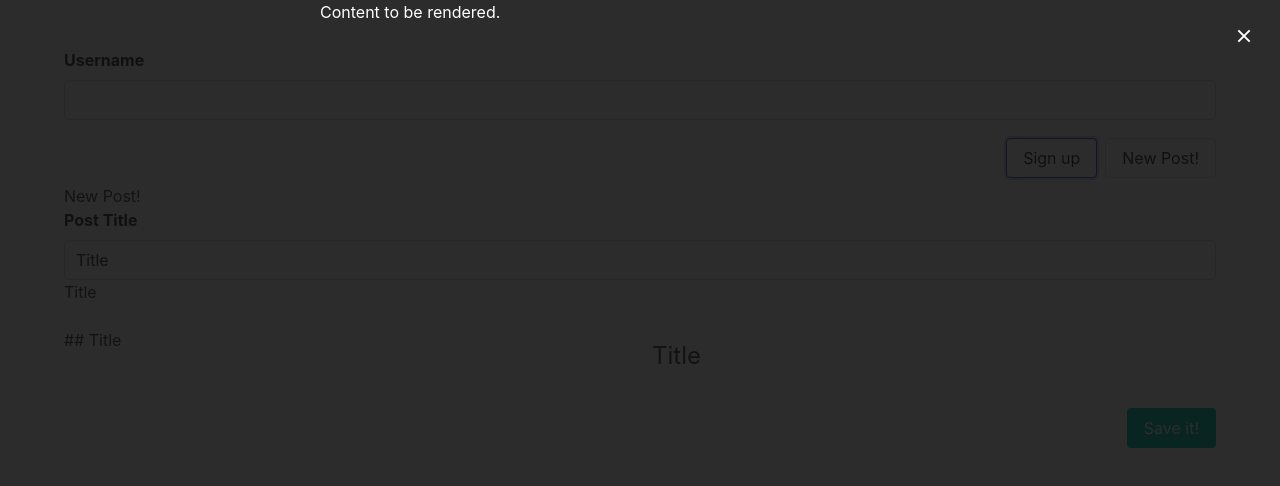
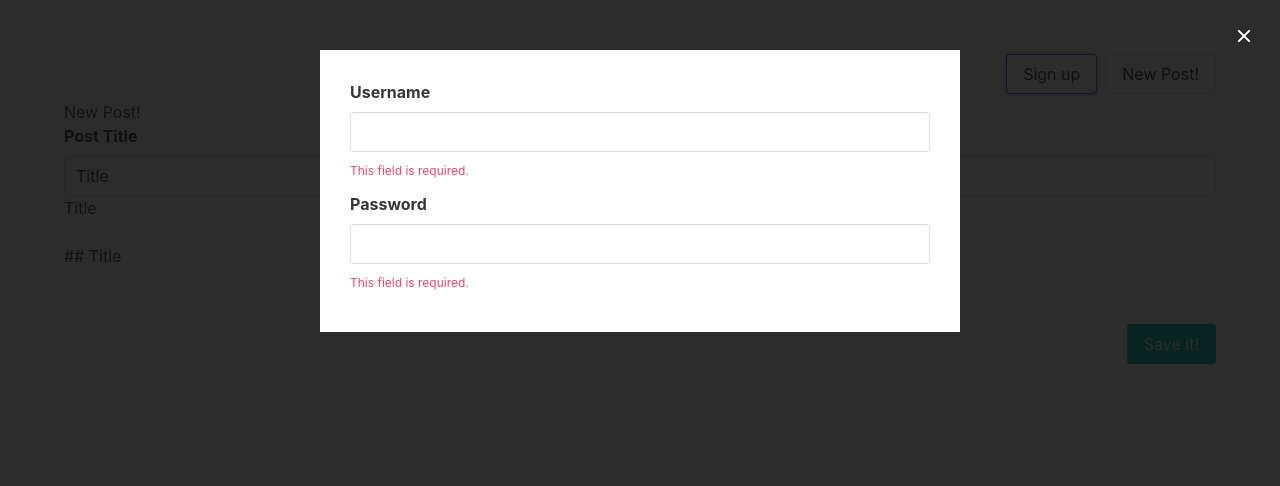
Before and after one commit to loo-kuhs/my-bloggin-app, a Vue app: page /posts/new in a window 1280 px wide. Both pictures are taken after a click on the button "Sign up". Shown: the top 486 px of the page. Built offline with nearby package versions, Linux system fonts and the light colour scheme.

Commit message:
Added validation and linking of form inputs

```diff
--- a/src/App.vue
+++ b/src/App.vue
@@ -1,8 +1,7 @@
 <script lang="ts" setup>
-import { computed, ref } from "@vue/reactivity";
+import { computed } from "@vue/reactivity";
 import { useModal } from "./composables/modal";
 import Navbar from "./components/Navbar.vue";
-import FormInput from "./components/FormInput.vue";
 
 const modal = useModal();
 
@@ -11,8 +10,6 @@ const modalStyle = computed(() => {
     display: modal.show.value ? "block" : "none",
   };
 });
-
-const username = ref("");
 </script>
 
 <template>
@@ -27,10 +24,8 @@ const username = ref("");
 
   <div class="section">
     <div class="container">
-      <FormInput name="Username" v-model="username" />
       <Navbar />
       <RouterView />
-      {{ username }}
     </div>
   </div>
 </template>
--- a/src/components/FormInput.vue
+++ b/src/components/FormInput.vue
@@ -1,7 +1,10 @@
 <script lang="ts" setup>
+import { Status } from "../validation";
+
 defineProps<{
   name: string;
   modelValue: string;
+  status: Status;
 }>();
 
 const emit = defineEmits<{
@@ -25,5 +28,9 @@ function handleInput(e: Event) {
         @input="handleInput"
       />
     </div>
+
+    <p class="is-danger help" v-if="!status.valid">
+      {{ status.message }}
+    </p>
   </div>
 </template>
--- a/src/components/Navbar.vue
+++ b/src/components/Navbar.vue
@@ -1,5 +1,6 @@
 <script lang="ts" setup>
 import { useModal } from "../composables/modal";
+import SignupForm from "./SignupForm.vue";
 
 const modal = useModal();
 </script>
@@ -14,5 +15,7 @@ const modal = useModal();
     </div>
   </div>
 
-  <Teleport to="#modal"> Content to be rendered. </Teleport>
+  <Teleport to="#modal">
+    <SignupForm />
+  </Teleport>
 </template>
--- /dev/null
+++ b/src/components/SignupForm.vue
@@ -0,0 +1,30 @@
+<script lang="ts" setup>
+import { computed, ref } from "@vue/reactivity";
+import { validate, length, required } from "../validation";
+import FormInput from "./FormInput.vue";
+
+const username = ref("");
+const usernameStatus = computed(() => {
+  return validate(username.value, [required, length({ min: 5, max: 10 })]);
+});
+
+const password = ref("");
+const passwordStatus = computed(() => {
+  return validate(password.value, [required, length({ min: 10, max: 40 })]);
+});
+</script>
+
+<template>
+  <form class="form">
+    <FormInput name="Username" v-model="username" :status="usernameStatus" />
+    <FormInput name="Password" v-model="password" :status="passwordStatus" />
+  </form>
+</template>
+
+<style scoped>
+.form {
+  background: white;
+  padding: 1.875rem;
+  margin-top: 3.125rem;
+}
+</style>
--- a/src/validation.ts
+++ b/src/validation.ts
@@ -1,4 +1,4 @@
-interface Status {
+export interface Status {
   valid: boolean;
   message?: string;
 }
@@ -7,7 +7,7 @@ type Rule = (value: string) => Status;
 
 export function length({ min, max }: { min: number; max: number }): Rule {
   return function (value: string): Status {
-    const result = Boolean(value.length > min && value.length < max);
+    const result = Boolean(value.length >= min && value.length <= max);
 
     return {
       valid: result,
```
